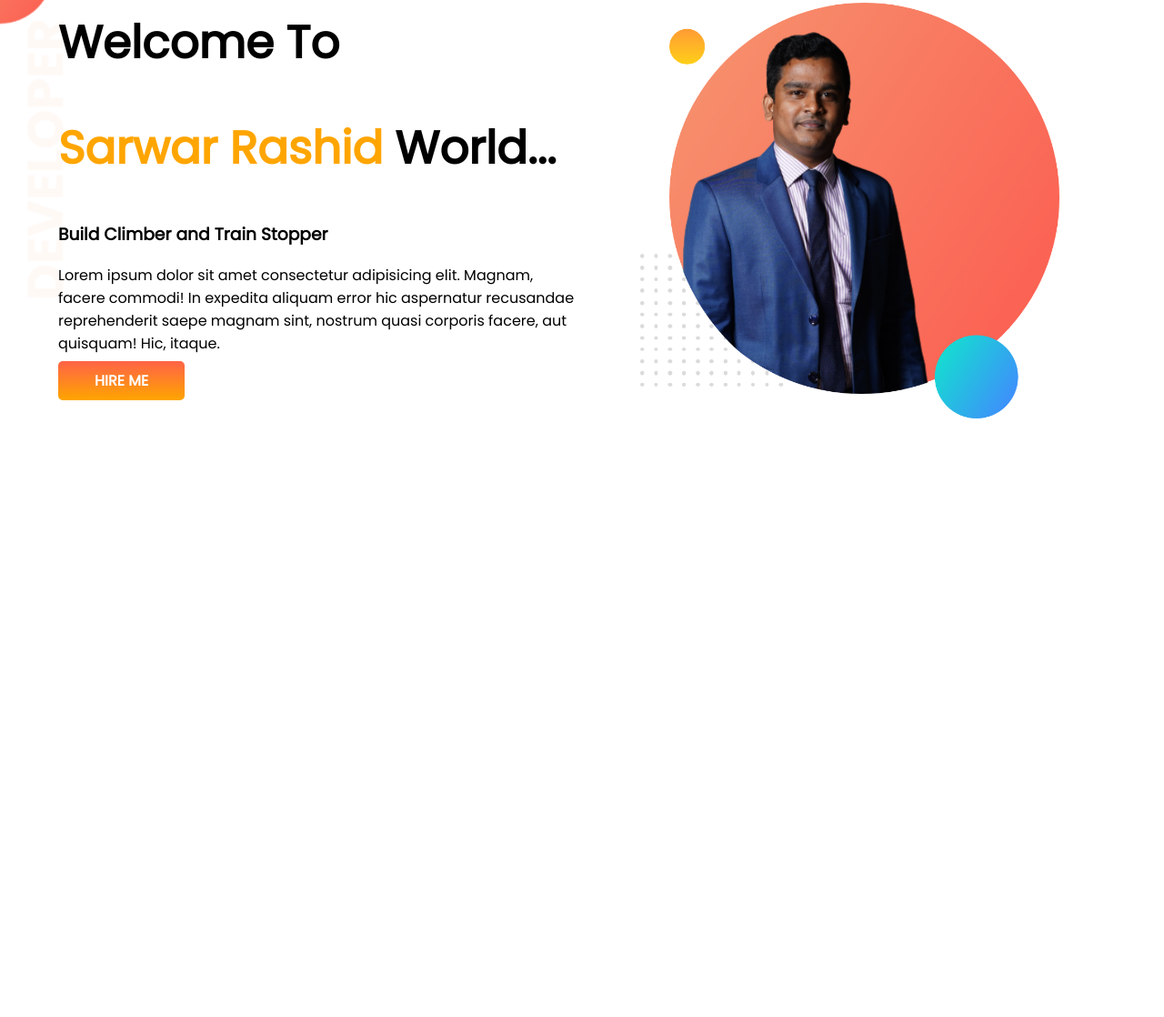
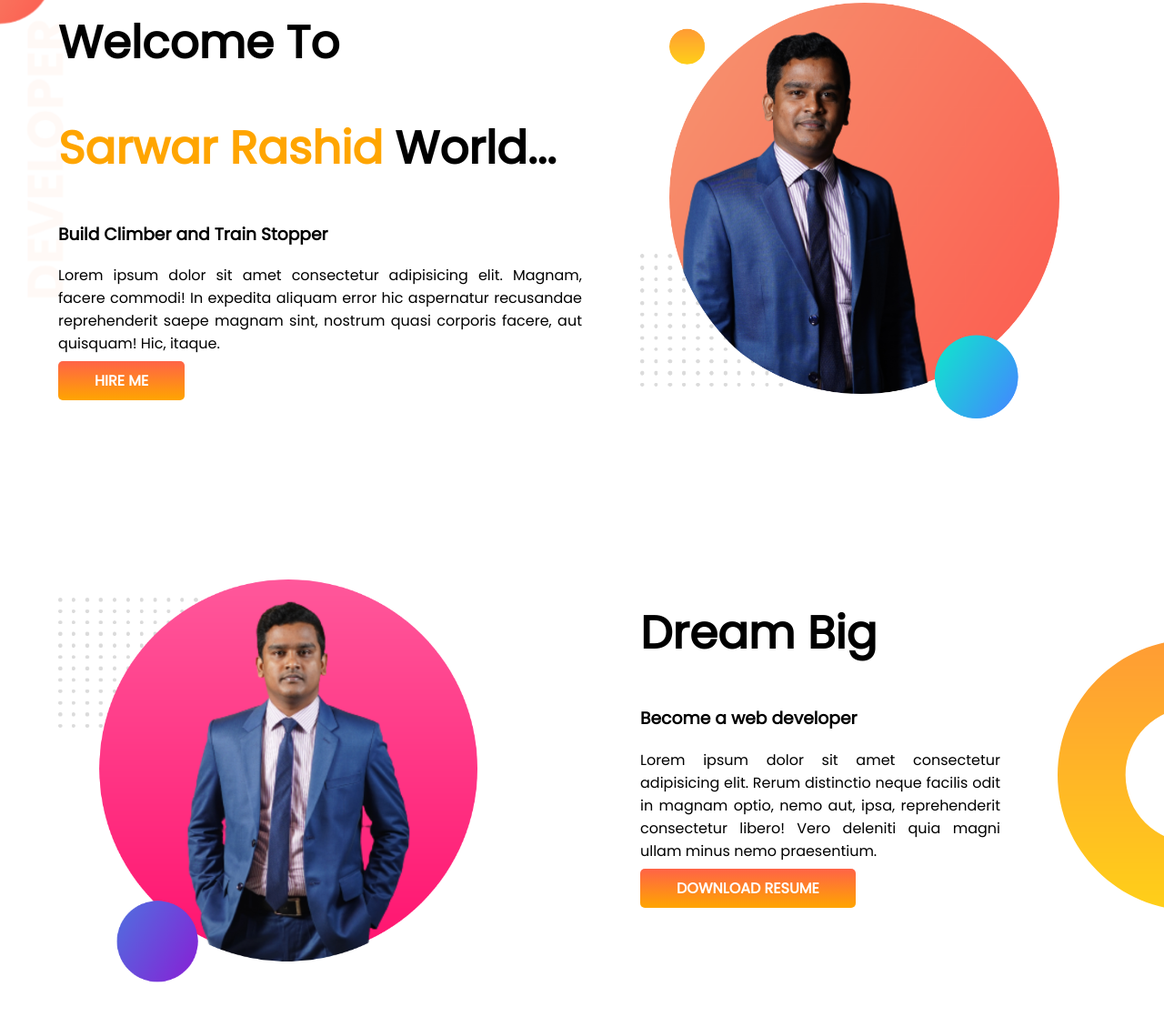
Before and after one commit to Sarwar-Rashid/sarwar-portfolio, a plain HTML site: page index.html in a window 1280 px wide. Shown: the part 32-1150 px from the top of the page at 91% size. Before the commit the page ends 800 px from the top, so only its background shows below. Drawn offline with Linux system fonts and the light colour scheme.

Commit message:
dream section design done

```diff
--- a/css/style.css
+++ b/css/style.css
@@ -7,12 +7,21 @@ h1 {
     font-size: 50px;
 }
 
+p {
+    text-align: justify;
+}
+
+.dream-paragraph {
+    padding-right: 180px;
+}
+
 .orange-color {
     color: orange;
 }
 
 section {
     display: flex;
+    margin-bottom: 150px;
 }
 
 .half-width {
@@ -20,9 +29,14 @@ section {
     padding-left: 5%;
 }
 
-.half-width img {
+.first-image {
     width: 80%;
     margin-top: 35px;
+}
+
+.second-image {
+    width: 80%;
+    margin-top: 20px;
 }
 
 .link-button {
@@ -41,3 +55,9 @@ section {
     background-repeat: no-repeat;
 
 }
+
+.dream-big {
+    background-image: url(/images/dream-bg.png);
+    background-repeat: no-repeat;
+    background-position: right;
+}
--- a/index.html
+++ b/index.html
@@ -28,10 +28,30 @@
             <a class="link-button" target="_blank" href="https://github.com/Sarwar-Rashid">HIRE ME</a>
         </div>
 
-        <div class="half-width"><img src="images/sarwar-circle-image-1.2.png" alt="personal image">
+        <div class="half-width"><img class="first-image" src="images/sarwar-circle-image-1.2.png"
+                alt="first personal image">
         </div>
     </section>
     <!-- welcome section ends here -->
+
+    <!-- dream section starts here -->
+    <section class="dream-big">
+        <div class="half-width">
+            <img class="second-image" src="images/sarwar-circle-image-2.png" alt="second personal image">
+        </div>
+
+        <div class="half-width">
+            <h1>Dream Big</h1>
+            <h3>Become a web developer</h3>
+            <p class="dream-paragraph">Lorem ipsum dolor sit amet consectetur adipisicing elit. Rerum distinctio neque
+                facilis odit in magnam
+                optio, nemo aut, ipsa, reprehenderit consectetur libero! Vero deleniti quia magni ullam minus nemo
+                praesentium.</p>
+            <a class="link-button" target="_blank" href="https://github.com/Sarwar-Rashid">DOWNLOAD RESUME</a>
+        </div>
+
+    </section>
+    <!-- dream section ends here -->
 
 
 </body>
```
Also changed, not shown: images/fav-icon.png (added).
